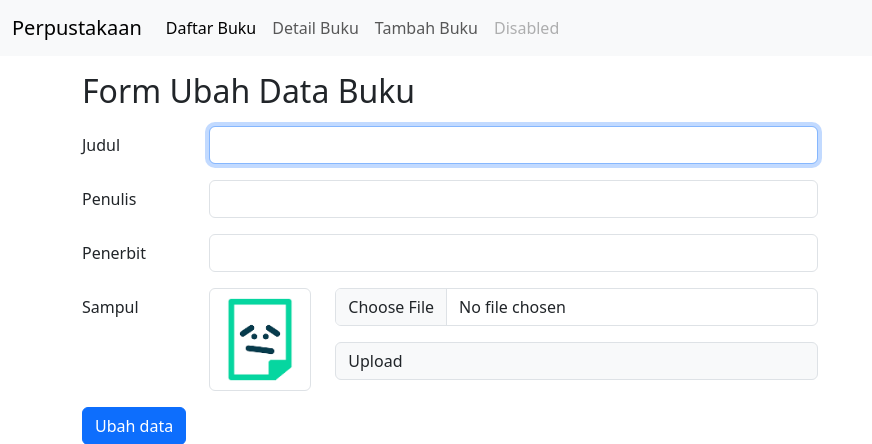
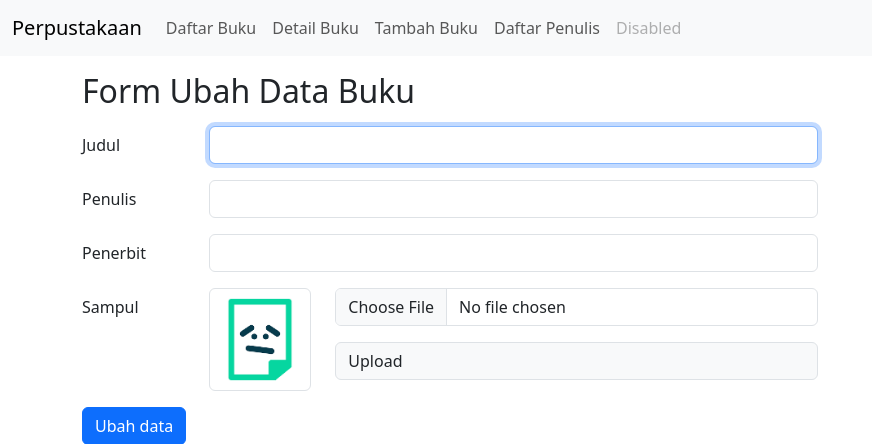
Before and after one commit to anindyaoo/latihan, a CodeIgniter 4 app: the page made by app/Views/books_view/edit.php in a window 1280 px wide. Shown: the top 444 px of the page, without its empty margins (0-872 px from the left). Run offline with PHP 8.4 and a stand-in for CodeIgniter, Linux system fonts and the light colour scheme; the template is opened without the code that fills it, so the values that code supplies are empty; some libraries are stand-ins or nearby versions.

```diff
--- a/app/Views/layout/layout.php
+++ b/app/Views/layout/layout.php
@@ -18,20 +18,16 @@
                 <span class="navbar-toggler-icon"></span>
             </button>
             <div class="collapse navbar-collapse" id="navbarNav">
-                <ul class="navbar-nav">
-                    <li class="nav-item">
-                        <a class="nav-link active" aria-current="page" href="#">Daftar Buku</a>
-                    </li>
-                    <li class="nav-item">
-                        <a class="nav-link" href="#">Detail Buku</a>
-                    </li>
-                    <li class="nav-item">
-                        <a class="nav-link" href="#">Tambah Buku</a>
-                    </li>
-                    <li class="nav-item">
-                        <a class="nav-link disabled" aria-disabled="true">Disabled</a>
-                    </li>
-                </ul>
+                <div class="navbar-nav">
+                    <a class="nav-link <?= ($active_nav ?? '') == 'index' ? 'active' : '' ?>" aria-current="page"
+                        href="<?= base_url('index'); ?>">Daftar Buku</a>
+                    <a class="nav-link <?= ($active_nav ?? '') == 'detail' ? 'active' : '' ?>"
+                        href="<?= base_url('detail'); ?>">Detail Buku</a>
+                    <a class="nav-link <?= ($active_nav ?? '') == 'tambah' ? 'active' : '' ?>"
+                        href="<?= base_url('buat'); ?>">Tambah Buku</a>
+                    <a class="nav-link" href="/penulis/">Daftar Penulis</a>
+                    <a class="nav-link disabled" aria-disabled="true">Disabled</a>
+                </div>
             </div>
         </div>
     </nav>
```
